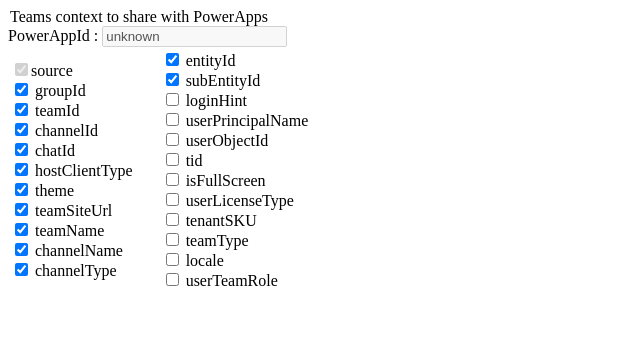
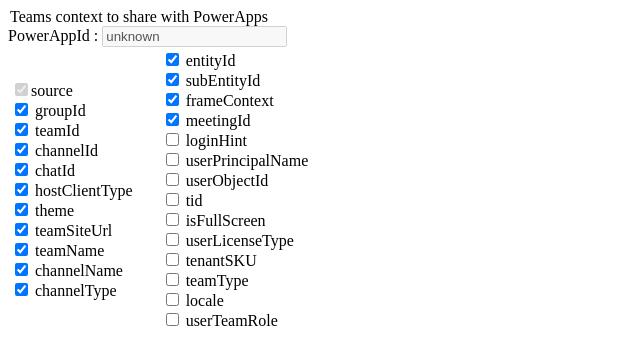
Before and after one commit to Josverl/PowerTab, a plain HTML site: page www/config.html in a window 1280 px wide. Shown: the whole page, without its empty margins (0-640 px from the left). Drawn offline with Linux system fonts and the light colour scheme; a script that the page names is missing.

Commit message:
Update config page for meetings

```diff
--- a/www/config.html
+++ b/www/config.html
@@ -204,6 +204,25 @@
                     >
                     <label for="subEntityId">subEntityId</label><br>
 
+                    <input type="checkbox"
+                        name="teams_ctx"
+                        onclick="return ValidateContextSelection();"
+                        checked
+                        id="frameContext"
+                        value="frameContext"
+                        title="The context where tab URL is loaded (for example, content, task, setting, remove, sidePanel)"
+                    >
+                    <label for="frameContext">frameContext</label><br>
+
+                    <input type="checkbox"
+                        name="teams_ctx"
+                        onclick="return ValidateContextSelection();"
+                        checked
+                        id="meetingId"
+                        value="meetingId"
+                        title="The meeting ID used by tab when running in meeting context"
+                    >
+                    <label for="meetingId">meetingId</label><br>
 
                     <input type="checkbox"
                         name="teams_ctx"
```
Also changed, not shown: 1 other file.
